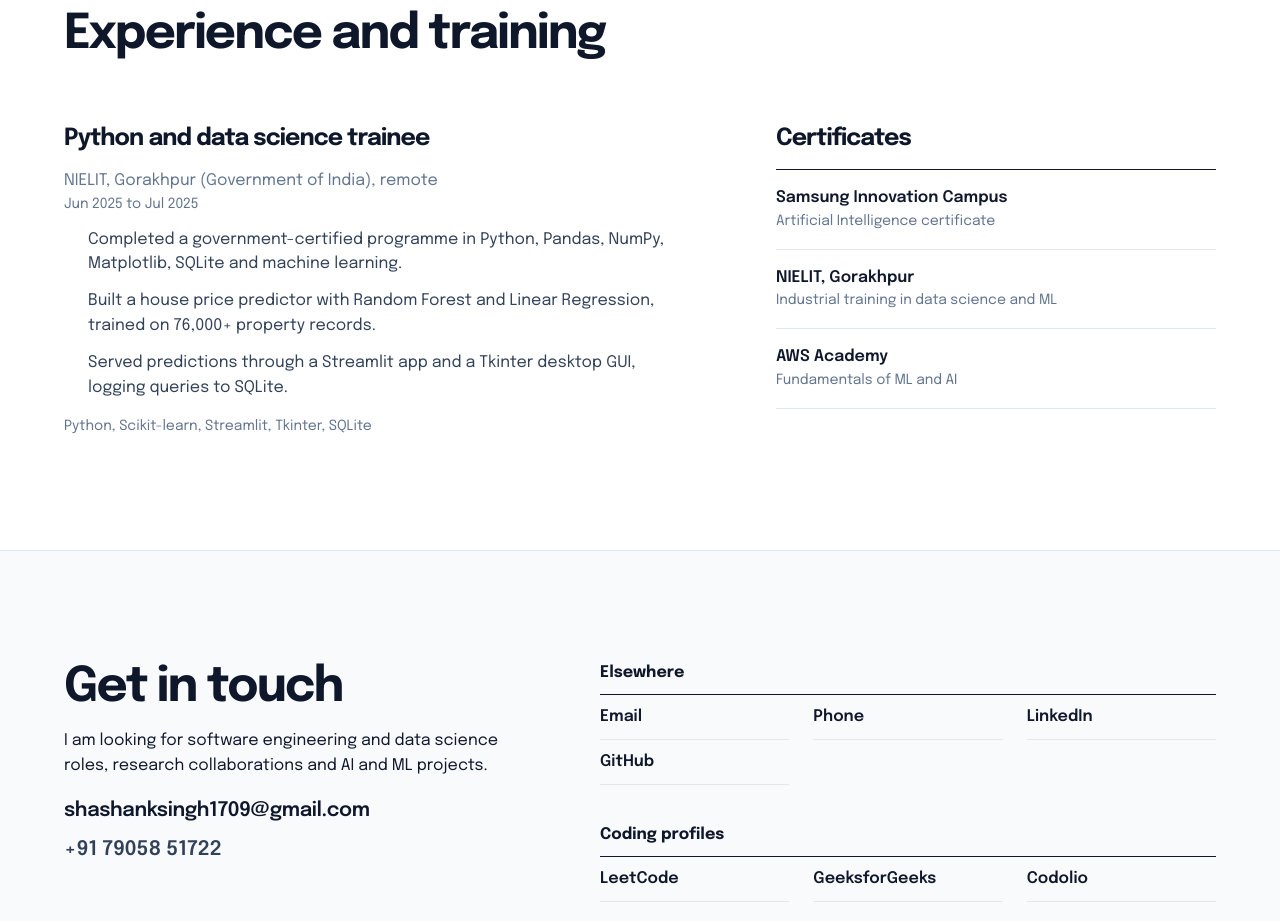
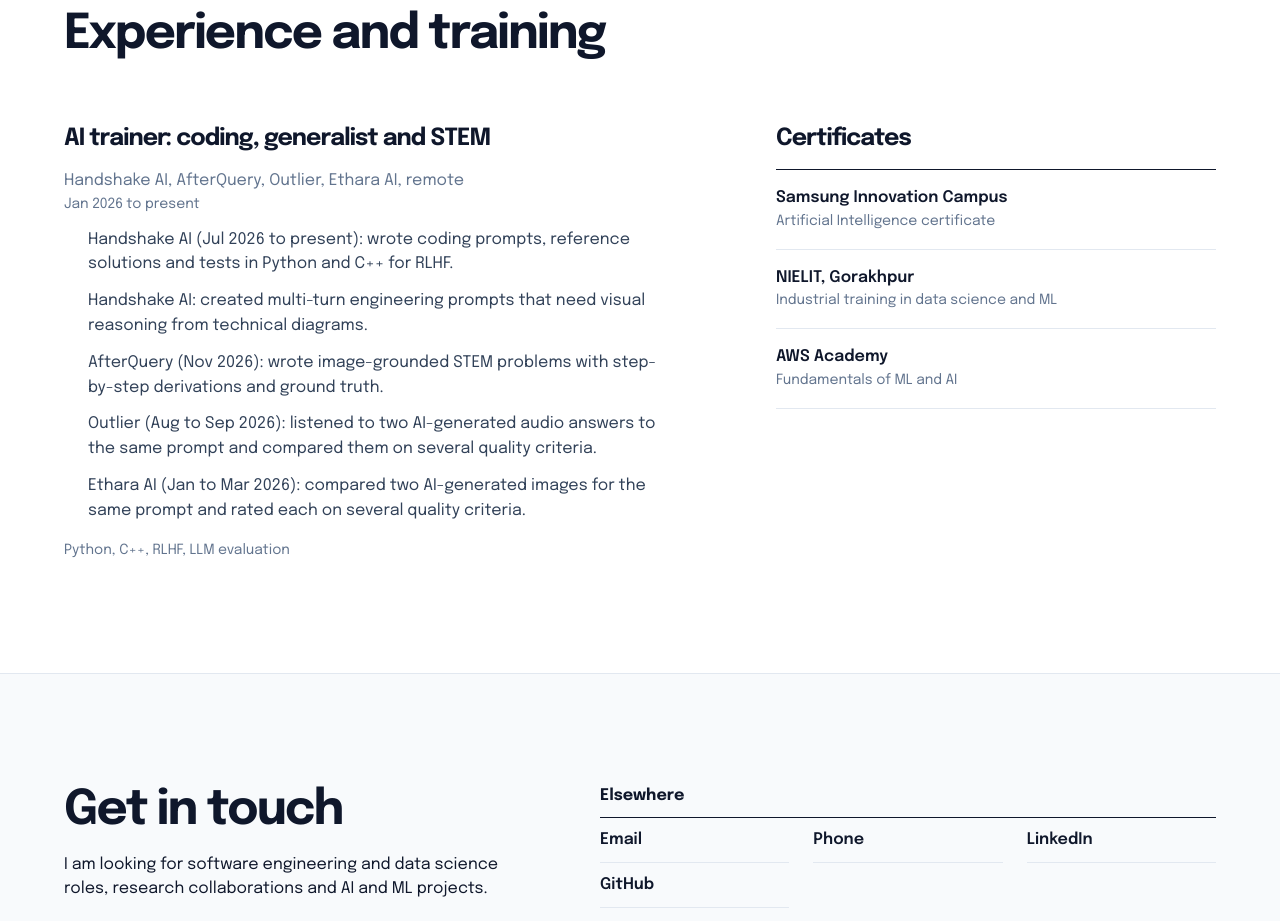
Before and after one commit to Shashank17singh/shashank17singh.github.io, a Next.js app in the folder next_portfolio/: page / in a window 1280 px wide. Shown: the part 5220-6141 px from the top of the page. Built offline with nearby package versions, Linux system fonts and the light colour scheme; no server answers.

Commit message:
Add AI trainer experience and move NIELIT to certificates

```diff
--- a/next_portfolio/src/components/Experience.tsx
+++ b/next_portfolio/src/components/Experience.tsx
@@ -1,14 +1,16 @@
 const experiences = [
   {
-    role: "Python and data science trainee",
-    company: "NIELIT, Gorakhpur (Government of India), remote",
-    duration: "Jun 2025 to Jul 2025",
+    role: "AI trainer: coding, generalist and STEM",
+    company: "Handshake AI, AfterQuery, Outlier, Ethara AI, remote",
+    duration: "Jan 2026 to present",
     points: [
-      "Completed a government-certified programme in Python, Pandas, NumPy, Matplotlib, SQLite and machine learning.",
-      "Built a house price predictor with Random Forest and Linear Regression, trained on 76,000+ property records.",
-      "Served predictions through a Streamlit app and a Tkinter desktop GUI, logging queries to SQLite.",
+      "Handshake AI (Jul 2026 to present): wrote coding prompts, reference solutions and tests in Python and C++ for RLHF.",
+      "Handshake AI: created multi-turn engineering prompts that need visual reasoning from technical diagrams.",
+      "AfterQuery (Nov 2026): wrote image-grounded STEM problems with step-by-step derivations and ground truth.",
+      "Outlier (Aug to Sep 2026): listened to two AI-generated audio answers to the same prompt and compared them on several quality criteria.",
+      "Ethara AI (Jan to Mar 2026): compared two AI-generated images for the same prompt and rated each on several quality criteria.",
     ],
-    tech: ["Python", "Scikit-learn", "Streamlit", "Tkinter", "SQLite"],
+    tech: ["Python", "C++", "RLHF", "LLM evaluation"],
   },
 ];
 
```
Also changed, not shown: 1 other file (tests, documents, lock files or other folders).
